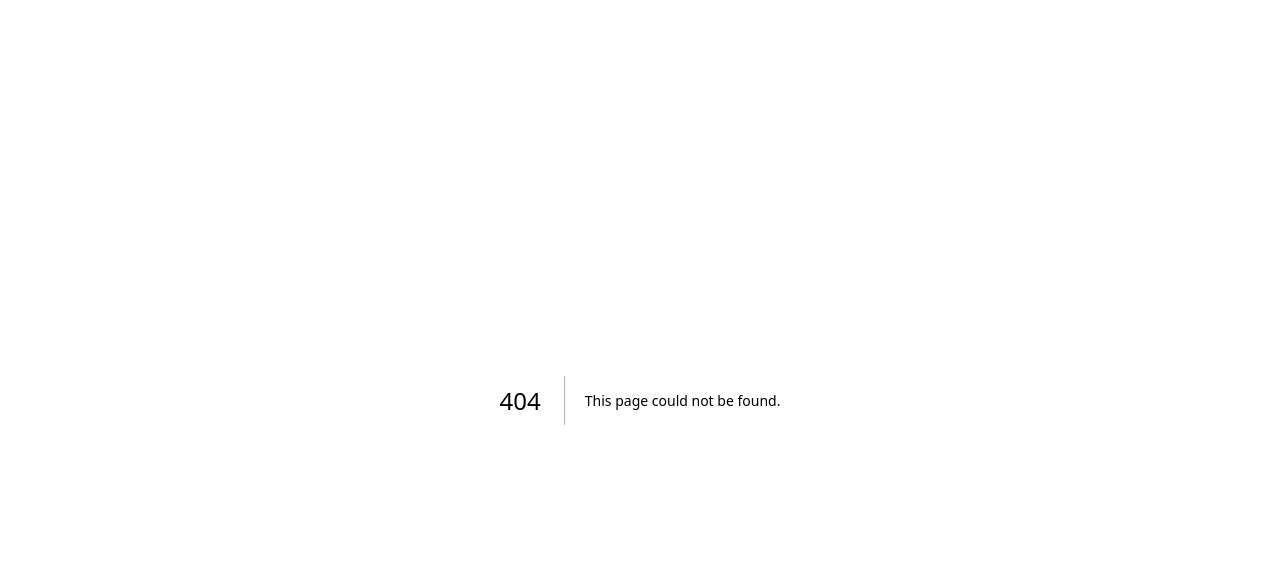
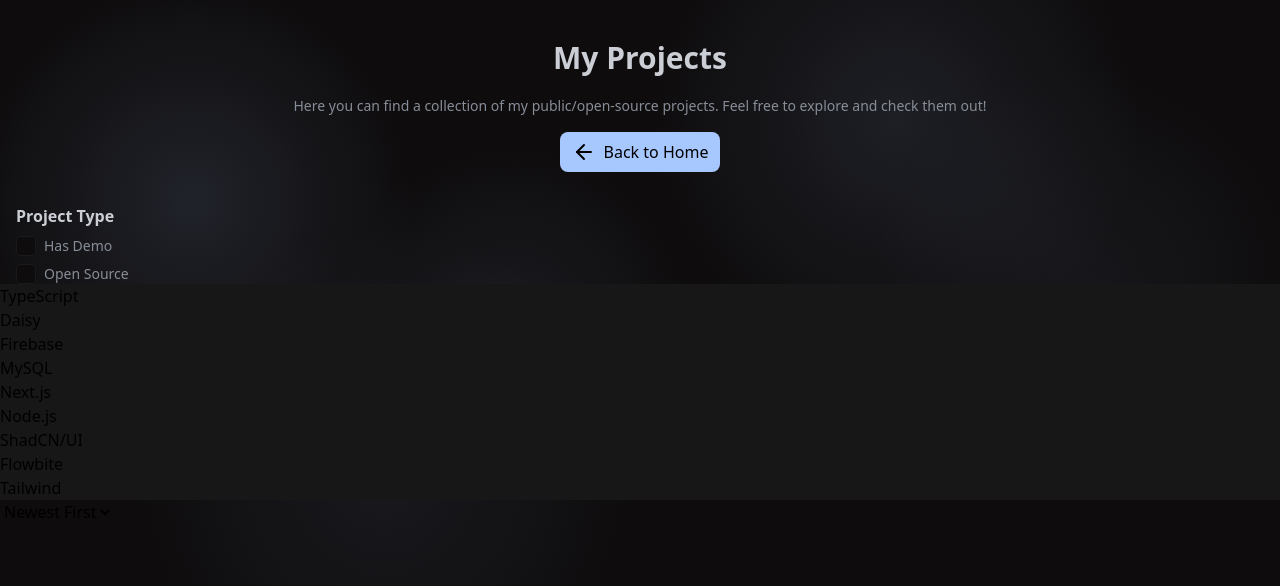
Before and after one commit to Goldinyan/MyPortfolio, a Next.js app: page /projects in a window 1280 px wide. Before the commit this address had no page. Shown: the top 586 px of the page. Built offline with nearby package versions, Linux system fonts and the light colour scheme.

Commit message:
added /projects

```diff
--- a/src/app/globals.css
+++ b/src/app/globals.css
@@ -5,6 +5,8 @@
   --breakpoint-sm: 480px;
   --breakpoint-md: 768px;
   --breakpoint-lg: 976px;
+  --breakpoint-l: 1200px;
+  --breakpoint-xl: 1900px;
 
   --color-orange-500: #ffa500;
 }
@@ -17,6 +19,7 @@
   --color-island-bg: #171718;
   --color-text-primary: #878d97;
   --color-text-secondary: #a7c7ff;
+  --color-text-third: #CBCFD5;
   --color-custom-gray: #1e1e1f;
   --color-custom-gray-2: #464547;
 }
@@ -28,6 +31,22 @@
   transform: translateX(100%);
   will-change: transform;
 }
+
+.bg-top-splash {
+  background-color: #0e0c0d; /* dein dunkler Hintergrund */
+  background-image:
+    radial-gradient(circle at 15% 25%, rgba(167, 199, 255, 0.12) 0%, transparent 18%),
+    radial-gradient(circle at 70% 15%, rgba(167, 199, 255, 0.10) 0%, transparent 22%),
+    radial-gradient(circle at 40% 40%, rgba(167, 199, 255, 0.08) 0%, transparent 20%),
+    radial-gradient(circle at 85% 35%, rgba(167, 199, 255, 0.06) 0%, transparent 18%),
+    radial-gradient(circle at 30% 60%, rgba(167, 199, 255, 0.07) 0%, transparent 25%);
+  background-repeat: no-repeat;
+  background-size: 100% 100%;
+}
+
+
+
+
 
 html, body {
   @apply bg-bg-black h-full;
--- a/src/app/page.tsx
+++ b/src/app/page.tsx
@@ -1,36 +1,53 @@
-import './globals.css'
-import Profile from './profile'
-import Services from './services'
-import LittleStuff from './littleStuff'
-import WorkTogether from './workTogether';
-import Projects from './projects';
-import TechStack from './techStack';
-import Testimonials from './testimonials';
+import "./globals.css";
+import Profile from "./profile";
+import Services from "./services";
+import LittleStuff from "./littleStuff";
+import WorkTogether from "./workTogether";
+import Projects from "./projects";
+import TechStack from "./techStack";
+import Testimonials from "./testimonials";
 
 export default function Home() {
   return (
     <div className="w-full min-h-screen bg-bg-black overflow-x-hidden">
-      <div className="w-full h-full grid gap-4 grid-cols-1 lg:grid-cols-2 p-4">
-        <div className="w-full p-2 rounded-2xl">
+      <div className="grid grid-cols-1  l:grid-cols-2 xl:grid-cols-3 gap-4 p-4 mx-20">
+        <div>
+          <div className="p-2 rounded-2xl">
             <Profile />
           </div>
-        <div className="w-full p-2 rounded-2xl">
+          <div className="p-2 rounded-2xl">
             <Services />
           </div>
-        <div className="w-full p-2 rounded-2xl">
+          <div className="p-2 rounded-2xl">
             <Projects />
           </div>
-        <div className="w-full p-2 rounded-2xl">
+        </div>
+
+        <div>
+          <div className="p-2 rounded-2xl">
             <TechStack />
           </div>
-        <div className="w-full p-2 rounded-2xl">
+          <div className="p-2 rounded-2xl">
             <LittleStuff />
           </div>
-        <div className="w-full p-2 rounded-2xl">
+          <div className="p-2 rounded-2xl">
             <WorkTogether />
           </div>
-         <div className="w-full p-2 rounded-2xl">
+        </div>
+
+        <div>
+          <div className="p-2 rounded-2xl">
             <Testimonials />
+          </div>
+          <div className="flex pt-5 flex-col items-center justify-center">
+            <p className="text-text-primary">
+              Made by{" "}
+              <span className="text-text-secondary drop-shadow-[0_0_14px_rgba(88,101,242,0.8)]">
+                Goldinyan
+              </span>
+            </p>
+            <p className="text-text-primary">© 2025 All rights reserved</p>
+          </div>
         </div>
       </div>
     </div>
--- a/src/app/profile.tsx
+++ b/src/app/profile.tsx
@@ -11,7 +11,7 @@ import {
   GraduationCap,
   Gamepad,
 } from "lucide-react";
-import { Github, Mailbox, Mail, FileText, UserPlus } from "lucide-react";
+import { Github, Mailbox, Mail, FileText, UserPlus, Omega } from "lucide-react";
 
 export const traits = [
   { text: "German & English", icon: Languages },
@@ -20,6 +20,7 @@ export const traits = [
   { text: "3D-Print Addict", icon: Printer },
   { text: "16y/o", icon: User },
   { text: "Student", icon: GraduationCap },
+  { text: "Philosopher", icon: Omega}
 ];
 
 export default function Profile() {
@@ -52,11 +53,11 @@ export default function Profile() {
         ))}
       </div>
       <div className="w-full pb-4 mx-auto mt-5 items-center justify-center flex gap-5">
-        <div className="w-[42.5%] h-10 items-center rounded-2xl  gap-3 justify-center flex bg-text-secondary">
-          <Mail className="h-5" />
+        <div className="w-[42.5%] h-10 hover:brightness-90 hover:scale-105 transition-transform cursor-pointer items-center rounded-2xl  gap-3 justify-center flex bg-text-secondary">
+          <Mail className="h-5 " />
           <p>Hire me</p>
         </div>
-        <div className="w-[42.5%] h-10 items-center rounded-2xl  gap-3 justify-center flex bg-custom-gray">
+        <div className="w-[42.5%] h-10 items-center hover:brightness-90 hover:scale-105 transition-transform cursor-pointer rounded-2xl  gap-3 justify-center flex bg-custom-gray">
           <Github className="h-5 text-white" />
           <p className="text-white">Github</p>
         </div>
--- a/src/app/projects.tsx
+++ b/src/app/projects.tsx
@@ -1,7 +1,12 @@
 "use client";
 
+import { useRouter } from "next/navigation";
+
 export default function Projects() {
-  const stuff = ["./assets/pg1.png", "./assets/pg2.png", "./assets/pg3.png"];
+
+    const router = useRouter();
+    const stuff = ["./assets/pg1.png", "./assets/pg2.png", "./assets/pg3.png"];
+
   return (
     <div className="w-full   border-2  rounded-2xl bg-card-bg border-border-bg  ">
       <div className="flex flex-col p-5">
@@ -22,7 +27,7 @@ export default function Projects() {
             {stuff.map((item, i) => (
               <div
                 key={i}
-                className="inline-block rounded-xl md:w-80 w-60   whitespace-nowrap"
+                className="inline-block rounded-xl  w-70   whitespace-nowrap"
               >
                 <img
                   src={item}
@@ -34,7 +39,7 @@ export default function Projects() {
             {stuff.map((item, i) => (
               <div
                 key={i}
-                className="inline-block md:w-80 w-60  rounded-xl whitespace-nowrap"
+                className="inline-block  w-70  rounded-xl whitespace-nowrap"
               >
                 <img
                   src={item}
@@ -46,9 +51,11 @@ export default function Projects() {
           </div>
         </div>
       </div>
-      <div className="flex items-center justify-center">
-        <div className="mx-auto flex absolute  items-center justify-center px-3 z-20 py-2 mb-4 bg-text-secondary w-40 rounded-lg ">
-          <p className="font-semibold">View All Projects</p>
+      <div className="flex items-center pb-8 justify-center">
+        <div className="mx-auto flex absolute  items-center justify-center px-3 hover:scale-110 cursor-pointer transition-transform z-20 py-2 mb-4 bg-text-secondary  rounded-lg ">
+          <p onClick={() => (
+            router.push('/projects')
+          )} className="font-medium">View All Projects</p>
         </div>
       </div>
     </div>
--- /dev/null
+++ b/src/app/projects/page.tsx
@@ -0,0 +1,239 @@
+"use client";
+
+import { useState, useEffect } from "react";
+import { useRouter } from "next/navigation";
+import { ArrowLeft, Check } from "lucide-react";
+
+type Tag =
+  | "TypeScript"
+  | "MySQL"
+  | "Next.js"
+  | "Node.js"
+  | "Firebase"
+  | "ShadCN/UI"
+  | "Tailwind"
+  | "Flowbite"
+  | "Daisy";
+
+type TypeFilter = {
+  demo: boolean;
+  openSource: boolean;
+};
+
+const Tags: Tag[] = [
+  "TypeScript",
+  "Daisy",
+  "Firebase",
+  "MySQL",
+  "Next.js",
+  "Node.js",
+  "ShadCN/UI",
+  "Flowbite",
+  "Tailwind",
+];
+
+const sortValues = ["Newest First", "A-Z", "Z-A"] as const;
+type Sort = (typeof sortValues)[number];
+
+export default function Home() {
+  const [typeFilter, setTypeFilter] = useState<TypeFilter>({
+    demo: false,
+    openSource: false,
+  });
+  const [tagsFilter, setTagsFilter] = useState<Tag[]>([]);
+  const [sort, setSort] = useState<Sort>("Newest First");
+  const projects: {
+    title: string;
+    feautured: boolean;
+    tags: Tag[];
+    des: string;
+    date: Date;
+    img: string;
+    openSoure: boolean;
+    hasDemo: boolean;
+    sourceLink: string;
+    demoLink: string;
+  }[] = [
+    {
+      title: "Coding Kids Niederhein",
+      feautured: false,
+      tags: [
+        "TypeScript",
+        "Tailwind",
+        "Firebase",
+        "Next.js",
+        "Node.js",
+        "ShadCN/UI",
+      ],
+      des: "ds",
+      date: new Date("2025-08-16"),
+      img: "./assets/pg1.png",
+      openSoure: false,
+      hasDemo: true,
+      sourceLink: "",
+      demoLink: "",
+    },
+    {
+      title: "Coding Kids Niederhein",
+      feautured: false,
+      tags: [
+        "TypeScript",
+        "Tailwind",
+        "Firebase",
+        "Next.js",
+        "Node.js",
+        "ShadCN/UI",
+      ],
+      des: "ds",
+      date: new Date("2025-08-16"),
+      img: "./assets/pg1.png",
+      openSoure: false,
+      hasDemo: true,
+      sourceLink: "",
+      demoLink: "",
+    },
+    {
+      title: "Coding Kids Niederhein",
+      feautured: false,
+      tags: [
+        "TypeScript",
+        "Tailwind",
+        "Firebase",
+        "Next.js",
+        "Node.js",
+        "ShadCN/UI",
+      ],
+      des: "ds",
+      date: new Date("2025-08-16"),
+      img: "./assets/pg1.png",
+      openSoure: false,
+      hasDemo: true,
+      sourceLink: "",
+      demoLink: "",
+    },
+  ];
+
+  const router = useRouter();
+
+  const toggle = (tag: Tag) => {
+    setTagsFilter((prev) =>
+      prev.includes(tag) ? prev.filter((t) => t !== tag) : [...prev, tag]
+    );
+  };
+
+  const sortedProjects = [...projects].sort((a, b) => {
+    if (sort === "Newest First") {
+      return b.date.getTime() - a.date.getTime();
+    }
+    if (sort === "A-Z") {
+      return a.title.localeCompare(b.title);
+    }
+    if (sort === "Z-A") {
+      return b.title.localeCompare(a.title);
+    }
+    return 0;
+  });
+
+  return (
+    <>
+      <div className="w-full min-h-screen bg-bg-black overflow-x-hidden bg-top-splash">
+        <div className="w-full pt-10  flex flex-col items-center justify-center ">
+          <p className="text-text-third text-3xl font-bold">My Projects</p>
+          <p className="text-text-primary text-center font-light text-sm pt-5 px-4">
+            Here you can find a collection of my public/open-source projects.
+            Feel free to explore and check them out!
+          </p>
+          <div
+            onClick={() => router.push("/")}
+            className="flex flex-row gap-2 text-black bg-text-secondary mt-4 px-3 py-2 font-medium rounded-lg "
+          >
+            <ArrowLeft />
+            <p>Back to Home</p>
+          </div>
+        </div>
+
+        <div className="mt-8 px-4">
+          <p className="text-text-third font-semibold mb-2">Project Type</p>
+          <div className="flex flex-col gap-2">
+            <label className="flex items-center gap-2 cursor-pointer">
+              <div
+                onClick={() =>
+                  setTypeFilter((prev) => ({ ...prev, demo: !prev.demo }))
+                }
+                className={`w-5 h-5 flex items-center justify-center border rounded-sm ${
+                  typeFilter.demo
+                    ? "bg-text-secondary text-black"
+                    : "bg-bg-black border-border-bg"
+                }`}
+              >
+                {typeFilter.demo && <Check className="" />}
+              </div>
+              <span className="text-text-primary text-sm">Has Demo</span>
+            </label>
+
+            <label className="flex items-center gap-2 cursor-pointer">
+              <div
+                onClick={() =>
+                  setTypeFilter((prev) => ({
+                    ...prev,
+                    openSource: !prev.openSource,
+                  }))
+                }
+                className={`w-5 h-5 flex items-center justify-center border rounded-sm ${
+                  typeFilter.openSource
+                    ? "bg-text-secondary text-black"
+                    : "bg-bg-black border-border-bg"
+                }`}
+              >
+                {typeFilter.openSource && <Check className="" />}
+              </div>
+              <span className="text-text-primary text-sm">Open Source</span>
+            </label>
+          </div>
+        </div>
+
+        <div>
+          {Tags.map((tag) => (
+            <div key={tag} className="" onClick={() => toggle(tag)}>
+              <p
+                className={` ${
+                  tagsFilter.includes(tag) ? " bg-green-500" : "bg-island-bg"
+                }`}
+              >
+                {tag}
+              </p>
+            </div>
+          ))}
+        </div>
+
+        <div>
+          <select
+            defaultValue="Newest First"
+            onChange={(e) => setSort(e.target.value as Sort)}
+          >
+            {sortValues.map((value) => (
+              <option key={value} value={value}>
+                {value}
+              </option>
+            ))}
+          </select>
+        </div>
+
+        <div className="p-4"></div>
+      </div>
+    </>
+  );
+}
+
+{
+  /* <div className="grid md:grid-cols-2 mx-10 gap-4">
+            {projects.map((project, i) => {
+                return(
+                    <div className="bg-card-bg w-full border border-border-bg rounded-2xl" key={i}>
+                        <img src={project.img} className="" />
+                        <p>{project.title}</p>
+                    </div>
+                )
+            })}
+        </div> */
+}
--- a/src/app/techStack.tsx
+++ b/src/app/techStack.tsx
@@ -39,10 +39,10 @@ export default function TechStack() {
           Here are some of the technologies I work with:
         </p>
       </div>
-      <div className="flex flex-col gap-4 pb-10">
+      <div className="grid grid-cols-1 md:grid-cols-2 gap-4 pb-10">
         {items.map((item) => {
           return (
-            <div key={item.text} className="flex items-center justify-between mx-4 p-2 rounded-xl bg-small-card-bg">
+            <div key={item.text} className="flex group items-center justify-between mx-4 p-2 rounded-xl bg-small-card-bg">
               <button
                 onClick={() => {
                   if (item.link) {
@@ -59,7 +59,7 @@ export default function TechStack() {
 
                   <p className="ml-2 text-white font-lg">{item.text}</p>
                 </div>
-                <ArrowUpRight className="h-10 w-10 hover:scale-110 duration-200 transition-transform text-text-secondary p-1 rounded-xl bg-neutral-900 border-border-bg border-2" />
+                <ArrowUpRight className="h-10 w-10 group-hover:scale-110 duration-200 transition-transform text-text-secondary p-1 rounded-xl bg-neutral-900 border-border-bg border-2" />
               </button>
             </div>
           );
--- a/src/app/testimonials.tsx
+++ b/src/app/testimonials.tsx
@@ -1,4 +1,5 @@
 "use client";
+import { useRouter } from "next/navigation";
 
 const testimonials = [
   {
@@ -25,6 +26,9 @@ const testimonials = [
 ];
 
 export default function Testimonials() {
+
+  const router = useRouter();
+
   return (
     <div className="relative w-full h-100 overflow-hidden border-2 rounded-2xl bg-card-bg border-border-bg">
       <div className="flex flex-col px-5 pt-5">
@@ -71,18 +75,21 @@ export default function Testimonials() {
               </div>
             </div>
 
-            <p className="text-text-secondary italic mb-4">
+            <p className="text-text-secondary italic mb-4 pt-2">
               "{testimonial.feedback}"
             </p>
           </div>
         ))}
       </div>
       <div className="absolute bottom-0 left-0 w-full h-50 bg-gradient-to-t from-card-bg to-transparent pointer-events-none" />
-      <div className="flex items-center justify-center">
-        <div className="mx-auto flex absolute  items-center justify-center px-3 z-20 py-2 mb-4 bg-text-secondary w-40 rounded-lg ">
-          <p className="font-semibold">View All Projects</p>
-        </div>
-      </div>
+
+      <div className="absolute bottom-0 left-1/2 -translate-x-1/2 z-20
+                bg-text-secondary rounded-lg border border-border-bg
+                transition-transform font-medium text-black text-center
+                px-4 whitespace-nowrap py-2 mb-4 hover:scale-110 cursor-pointer">
+  <p onClick={() => router.push('/testimonials')}>View All Testimonials</p>
+</div>
+
     </div>
   );
 }
--- a/src/app/workTogether.tsx
+++ b/src/app/workTogether.tsx
@@ -25,15 +25,15 @@ export default function WorkTogether() {
     <div className="w-full  border-2  rounded-2xl bg-card-bg border-border-bg  ">
       <div className="flex flex-col items-center justify-center">
         <div className="flex flex-col p-5 ">
-          <HeartHandshake className="w-25 h-25 bg-bg-black p-3 rounded-full border border-border-bg text-text-secondary mb-2" />
+          <HeartHandshake className="w-25 h-25 hover:rotate-45 transition-all duration-300 bg-bg-black p-3 rounded-full border border-border-bg text-text-secondary mb-2" />
         </div>
 
-        <div className="flex flex-col justify-center items-center p-5 pt-0">
+        <div className="flex flex-col justify-center items-center p-6 pt-0">
           <p className="text-white font-bold text-xl">Lets Work Together</p>
           <p className="font-medium text-text-primary">
             and make your ideas come to{" "}
             <ReactTyped
-              strings={["life", "reality"]}
+              strings={["life", "reality", "existence"]}
               typeSpeed={60}
               backSpeed={70}
               loop
@@ -42,25 +42,28 @@ export default function WorkTogether() {
           </p>
           <div className="flex gap-4">
             {items.map((item, index) => (
-    <div key={index} className="mt-4 mb-2 group  bg-bg-black px-4 py-2 hover:bg-gray-900 border border-border-bg rounded-xl hover:scale-105 transition-transform">
+              <div
+                key={index}
+                className="mt-4 mb-2 group  bg-bg-black px-4 py-2 hover:bg-gray-900 border border-border-bg rounded-xl hover:scale-105 transition-transform"
+              >
                 <button
                   onClick={() => {
                     if (item.text.includes("Email")) {
-            window.location.href = "mailto:seifert.ansgar@example.com";
+                      window.location.href =
+                        "mailto:seifert.ansgar@example.com";
                     }
                   }}
                   className="relative flex flex-col items-center "
                 >
                   {item.icon}
 
-        <p className="absolute -top-14 text-sm text-white w-50  bg-bg-black px-4 py-2 border border-border-bg rounded-xl   opacity-0 group-hover:opacity-100 transition">
+                  <p className="absolute -top-14 text-sm text-white w-50  bg-bg-black px-4 py-2 border border-border-bg rounded-xl duration-300   opacity-0 group-hover:opacity-100 transition-all">
                     {item.text}
                   </p>
                 </button>
               </div>
             ))}
           </div>
-
         </div>
       </div>
     </div>
```
Lines whose indentation alone changed are shown as unchanged.
